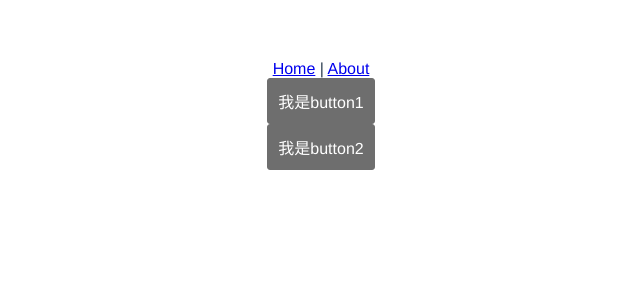
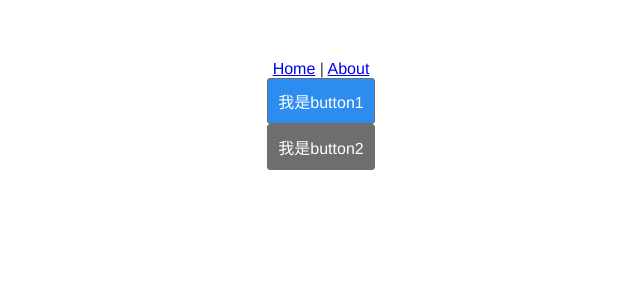
Before and after one commit to Even-cxw/TypeScript, a Vue app in the folder ts03/: page / in a window 1280 px wide. Shown: the top 300 px of the page, without its empty margins (319-959 px from the left). Built offline with nearby package versions, Linux system fonts and the light colour scheme.

Commit message:
stylus的混合应用

```diff
--- a/ts03/src/components/UIKit/UIButton.vue
+++ b/ts03/src/components/UIKit/UIButton.vue
@@ -3,6 +3,9 @@
     <div class="button-inner"
     :class="{'smart':smart,'large':large}"
     @click="clickButton1"
+    :style="`
+      --color-tint:${selfColor}
+    `"
     >
       <slot></slot>
     </div>
@@ -17,8 +20,17 @@ export default class UIButton extends Vue{
   // 接收父组件参数
   @Prop(Boolean) private large:boolean | undefined
   @Prop(Boolean) private smart:boolean | undefined
+  @Prop(String) private color: string | undefined
   // data里面的状态
   private name: string = "even"
+  // 计算属性
+  private get selfColor() {
+    if (this.color) {
+      return this.color
+    } else {
+      return '#6e6e6e'
+    }
+  }
   // 每次调用emitClickEvent 都会发送click事件
   @Emit('click') private emitClickEvent(event: MouseEvent){}
   private clickButton1(event: MouseEvent) {
@@ -40,8 +52,16 @@ resize(padding) {
     padding : 5px;
     border-radius: 3px;
     color: #fff;
-    background :#6e6e6e;
+    // 变量的使用 第二个参数可设置默认值
+    background var(--color-tint, #6e6e6e);
     border:1px solid #6e6e6e;
+    &:hover {
+      // filter滤镜 改变背景颜色
+      filter brightness(120%)
+    }
+    &:active {
+      filter brightness(80%)
+    }
   }
   .smart {
     resize(5px)
@@ -49,5 +69,6 @@ resize(padding) {
   .large {
     resize(10px)
   }
+
 }
 </style>
--- a/ts03/src/views/Home.vue
+++ b/ts03/src/views/Home.vue
@@ -1,6 +1,7 @@
 <template>
   <div>
-    <UIButton1 large @click="clickButton1">我是button1</UIButton1>
+    <UIButton1 large @click="clickButton1"
+    color="#2D8CF0">我是button1</UIButton1>
     <UIButton2 large :age="age" :name='name'
     @click="clickButton2">我是button2</UIButton2>
   </div>
```
Also changed, not shown: 1 other file (tests, documents, lock files or other folders).
